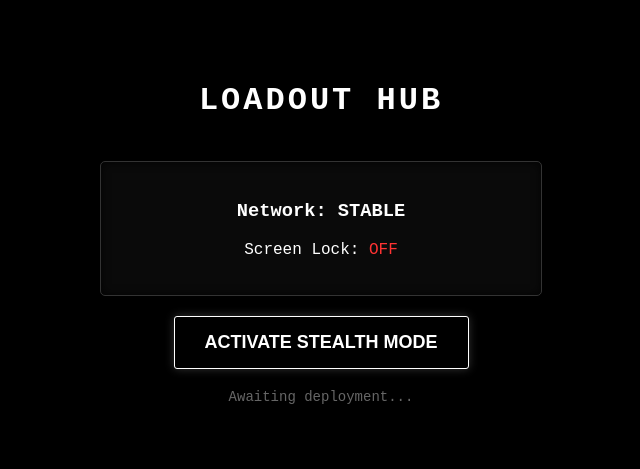
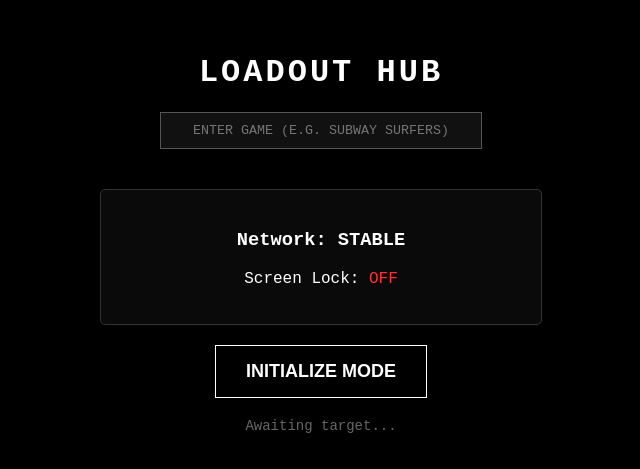
Before and after one commit to adeoyadaniel1-cloud/LOADOUT-HUB, a plain HTML site: page index.html in a window 1280 px wide. Shown: the part 167-636 px from the top of the page, without its empty margins (319-959 px from the left). Drawn offline with Linux system fonts and the light colour scheme.

Commit message:
Change Loadout Hub to Universal Mode
Updated Loadout Hub to Universal Mode with input for game selection and adjusted styles.

```diff
--- a/index.html
+++ b/index.html
@@ -3,11 +3,11 @@
 <head>
   <meta charset="UTF-8">
   <meta name="viewport" content="width=device-width, initial-scale=1.0">
-  <title>Loadout Hub - Stealth Mode</title>
+  <title>Loadout Hub - Universal Mode</title>
   <style>
     body {
-      background-color: #000000; /* Pure Black Background */
-      color: #ffffff; /* Crisp White Text */
+      background-color: #000000;
+      color: #ffffff;
       font-family: 'Courier New', Courier, monospace;
       display: flex;
       flex-direction: column;
@@ -17,20 +17,27 @@
       margin: 0;
       text-align: center;
     }
-    h1 {
-      text-transform: uppercase;
-      letter-spacing: 3px;
-      color: #ffffff;
-    }
+    h1 { text-transform: uppercase; letter-spacing: 3px; }
     .status-box {
-      background-color: #0a0a0a; /* Almost black */
+      background-color: #0a0a0a;
       padding: 20px;
       border-radius: 5px;
-      border: 1px solid #333333; /* Dark grey border */
+      border: 1px solid #333333;
       margin: 20px 0;
       width: 80%;
       max-width: 400px;
-      box-shadow: inset 0 0 10px rgba(0,0,0,0.8);
+    }
+    input[type="text"] {
+      background-color: #111;
+      color: #fff;
+      border: 1px solid #555;
+      padding: 10px;
+      margin-bottom: 20px;
+      width: 80%;
+      max-width: 300px;
+      text-align: center;
+      font-family: 'Courier New', Courier, monospace;
+      text-transform: uppercase;
     }
     button {
       background-color: #000000;
@@ -39,50 +46,46 @@
       padding: 15px 30px;
       font-size: 18px;
       font-weight: bold;
-      border-radius: 3px;
       cursor: pointer;
       text-transform: uppercase;
-      box-shadow: 0 0 10px rgba(255, 255, 255, 0.2);
-      transition: 0.2s ease-in-out;
+      transition: 0.2s;
     }
     button:active {
       transform: scale(0.95);
       background-color: #ffffff;
       color: #000000;
     }
-    #log {
-      margin-top: 20px;
-      color: #666666;
-      font-size: 14px;
-    }
+    #log { margin-top: 20px; color: #666666; font-size: 14px; }
   </style>
 </head>
 <body>
 
   <h1>Loadout Hub</h1>
 
+  <input type="text" id="gameInput" placeholder="Enter Game (e.g. Subway Surfers)">
+
   <div class="status-box">
     <h3>Network: <span id="network-status" style="color: #00ff00;">Checking...</span></h3>
     <p>Screen Lock: <span id="wake-status" style="color: #ff3333;">OFF</span></p>
   </div>
 
-  <button id="boostBtn">Activate Stealth Mode</button>
-  <div id="log">Awaiting deployment...</div>
+  <button id="boostBtn">Initialize Mode</button>
+  <div id="log">Awaiting target...</div>
 
   <script>
     const boostBtn = document.getElementById('boostBtn');
     const log = document.getElementById('log');
     const wakeStatus = document.getElementById('wake-status');
     const networkStatus = document.getElementById('network-status');
+    const gameInput = document.getElementById('gameInput');
     let wakeLock = null;
 
-    // 1. Check Network Connection
     function updateNetwork() {
       if (navigator.onLine) {
         networkStatus.textContent = "STABLE";
         networkStatus.style.color = "#ffffff";
       } else {
-        networkStatus.textContent = "OFFLINE (Connection Dropped!)";
+        networkStatus.textContent = "OFFLINE";
         networkStatus.style.color = "#ff3333";
       }
     }
@@ -91,24 +94,22 @@
     updateNetwork();
 
     boostBtn.addEventListener('click', async () => {
+      let targetGame = gameInput.value || "UNKNOWN TARGET";
+
       try {
-        // 2. Go Fullscreen
         if (!document.fullscreenElement) {
           await document.documentElement.requestFullscreen();
         }
-
-        // 3. Keep Screen Awake
         if ('wakeLock' in navigator) {
           wakeLock = await navigator.wakeLock.request('screen');
           wakeStatus.textContent = "ACTIVE";
           wakeStatus.style.color = "#ffffff";
         }
 
-        log.innerHTML = "Tactical Fullscreen ENGAGED.<br>Wake Lock ENGAGED.<br>Ready for Blood Strike.";
+        log.innerHTML = `Target Locked: <b>${targetGame}</b>.<br>Wake Lock ENGAGED.<br>System Ready.`;
         boostBtn.textContent = "System Active";
         boostBtn.style.backgroundColor = "#ffffff";
         boostBtn.style.color = "#000000";
-        boostBtn.style.boxShadow = "0 0 20px rgba(255, 255, 255, 0.6)";
 
       } catch (err) {
         log.textContent = "Error: " + err.message;
```
